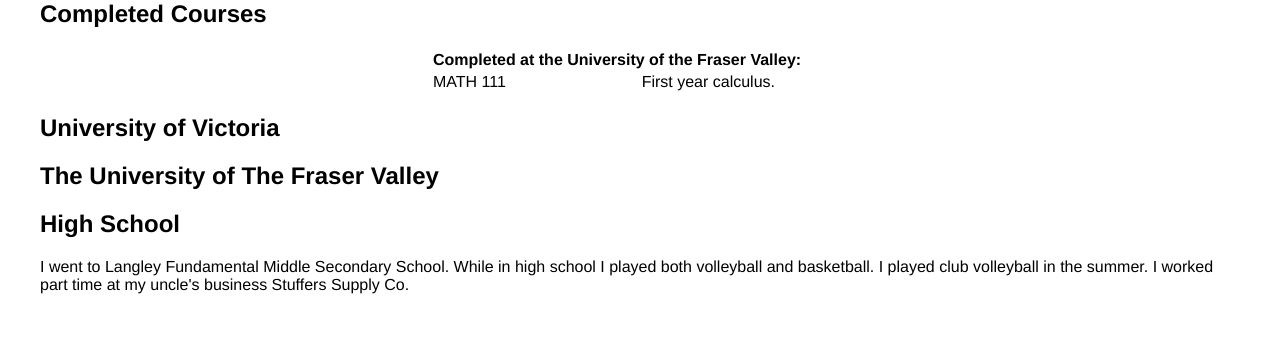
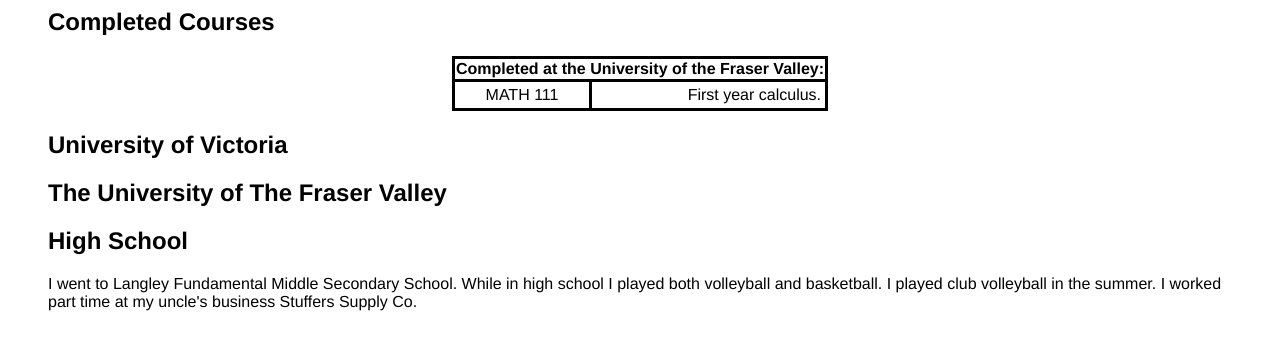
Before and after one commit to lucianojd/MyWebsite, a PHP site: page /subPages/education.html in a window 1280 px wide. Shown: the top 350 px of the page. Run offline with PHP 8.4, Linux system fonts and the light colour scheme.

Commit message:
Fixed the class list table in the education.html file by creating a seperate stylesheet and excluding the main stylehseet.

```diff
--- a/subPages/education.html
+++ b/subPages/education.html
@@ -1,7 +1,6 @@
 <html>
 	<head>
 		<title>Education</title>
-		<link rel="stylesheet" href="styles\mainstyle.css" type="text/css"/>
 		<link rel="stylesheet" href="styles\education.css" type="text/css"/>
 	</head>
 <body>
@@ -23,7 +22,7 @@
 	<h2>University of Victoria</h2>
 	<h2>The University of The Fraser Valley</h2>
 	<h2>High School</h2>
-	<p>I went to Langley Fundamental Middle Secondary School. While in high school I played both volleyball and basketball. I played club volleyball
+	<p class="body">I went to Langley Fundamental Middle Secondary School. While in high school I played both volleyball and basketball. I played club volleyball
 	in the summer. I worked part time at my uncle's business Stuffers Supply Co.</p>
 </div>
 </body>
--- a/subPages/styles/education.css
+++ b/subPages/styles/education.css
@@ -1,8 +1,40 @@
-table.education {
-	width: 500px;
+body {
+	font-family: Helvetica;
+}
+
+table {
+	background-color: white;
+	border-style: solid;
+	border-color: black;
 	margin: auto;
+	border-collapse: collapse;
+}
+
+td {
+	border-style: solid;
+	border-style: black;
+	padding: 4px;
+}
+
+td.education1 {
+	text-align: center;
 }
 
 td.education2 {
 	text-align: right;
 }
+
+p {
+	margin-left: 0px;
+	margin-right: 0px;
+}
+
+p.body {
+	margin-right: 40px;
+	margin-left: 40px;
+	text-align-last: left;
+}
+
+h2 {
+	margin-left: 40px;
+}
```
